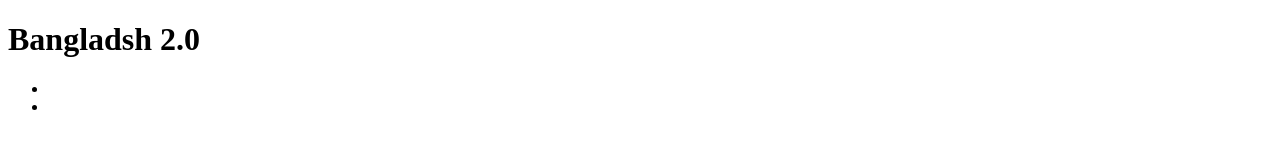
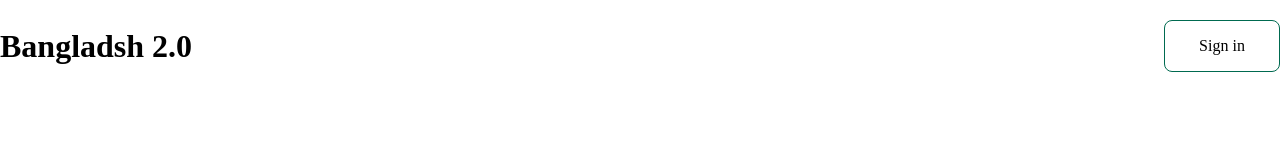
Before and after one commit to Arif-Rabbani-188/Assignment-1, a plain HTML site: page index.html in a window 1280 px wide. Drawn offline with Linux system fonts and the light colour scheme.

Commit message:
navigation bar is added

```diff
--- a/index.html
+++ b/index.html
@@ -4,14 +4,14 @@
     <meta charset="UTF-8">
     <meta name="viewport" content="width=device-width, initial-scale=1.0">
     <title>Bangladesh 2.0</title>
+    <link rel="stylesheet" href="style/style.css">
 </head>
 <body>
     <header class="navbar">
         <h1>Bangladsh 2.0</h1>
         <nav>
             <ul>
-                <li></li>
-                <li></li>
+                <li class="signin">Sign in</li>
             </ul>
         </nav>
     </header>
--- /dev/null
+++ b/style/style.css
@@ -0,0 +1,37 @@
+* {
+    margin: 0;
+    padding: 0;
+}
+
+/* Common Styles */
+
+
+
+
+/* Navigation Bar */
+
+body {
+    display: flex;
+    flex-direction: column;
+    align-items: center;
+}
+
+.navbar {
+    margin-top: 20px;
+    width: 1280px;
+    display: flex;
+    justify-content: space-between;
+    align-items: center;
+}
+
+.signin {
+    list-style: none;
+    width: 116px;
+    height: 52px;
+    box-sizing: border-box;
+    border: 1px solid rgb(0, 106, 80);
+    border-radius: 8px;
+    display: flex;
+    justify-content: center;
+    align-items: center;
+}
```
